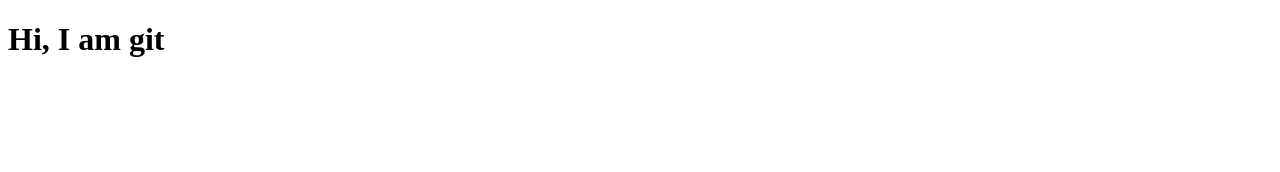
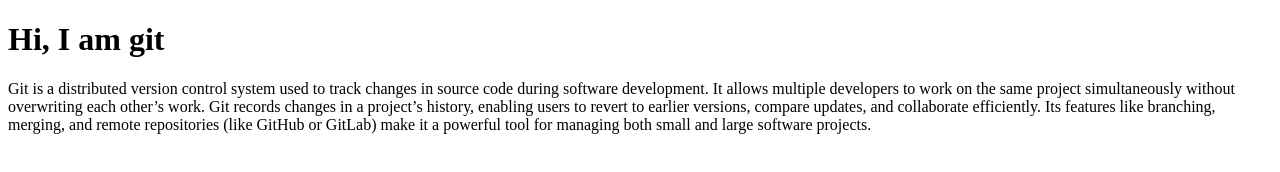
Before and after one commit to AyeMyatMon2002/Project, a plain HTML site: page index.html in a window 1280 px wide. Drawn offline with Linux system fonts and the light colour scheme.

Commit message:
second Commit

```diff
--- a/index.html
+++ b/index.html
@@ -7,5 +7,13 @@
 </head>
 <body>
     <h1>Hi, I am git</h1>
+    <p>Git is a distributed version control system used to track changes
+        in source code during software development. It allows multiple developers
+         to work on the same project simultaneously without overwriting
+         each other’s work. Git records changes in a project’s history,
+         enabling users to revert to earlier versions, compare updates, and
+         collaborate efficiently. Its features like branching, merging, and
+         remote repositories (like GitHub or GitLab) make it a powerful tool
+         for managing both small and large software projects.</p>
 </body>
 </html>
```
